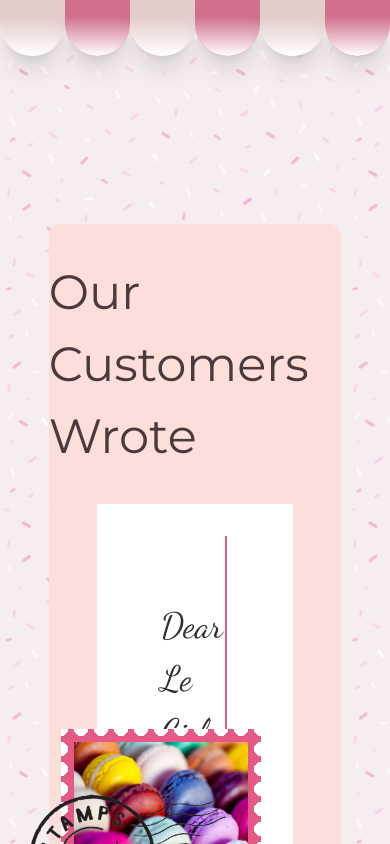
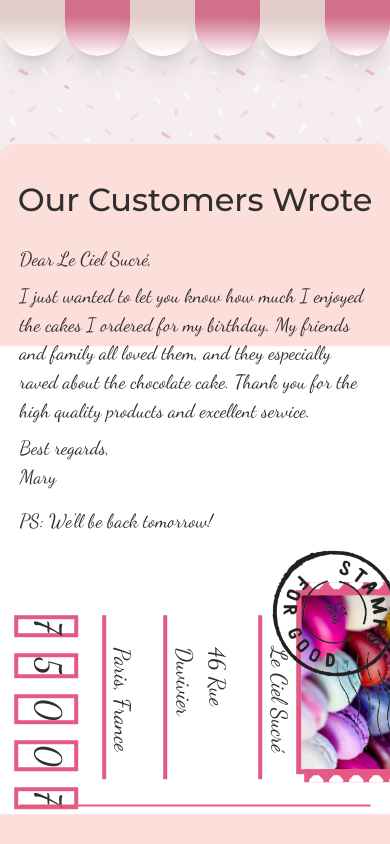
Before and after one commit to Pizzaboi87/pastry-shop-website, a React (Vite) app: page /reviews in a window 390 px wide. Shown: the top 844 px of the page. Built offline with nearby package versions, Linux system fonts and the light colour scheme; some icons are missing.

Commit message:
started to create responsivity for postcard

```diff
--- a/src/components/Postcard.jsx
+++ b/src/components/Postcard.jsx
@@ -3,29 +3,29 @@ import { stampStyle } from "../styles";
 
 const Postcard = () => {
 	return (
-		<div className="w-full px-12">
-			<div className="grid w-full bg-white grid-cols-2 mb-16">
-				<div className="border-r-2 border-logopink my-8 py-8 px-16">
-					<p className="font-letter text-text text-[2.2rem] my-8">
+		<div className="rotate-90 md:rotate-0 w-full md:px-12">
+			<div className="grid md:w-full w-[120%] bg-white grid-cols-2 md:mb-16">
+				<div className="-rotate-90 w-[90vw] md:w-auto h-auto md:rotate-0 md:border-r-2 border-b-2 md:border-b-0 border-logopink md:my-4 md:px-16 md:py-4">
+					<p className="font-letter text-text md:text-[2.2rem] text-[1.2rem] md:my-8 my-2">
 						Dear Le Ciel Sucré,
 					</p>
-					<p className="font-letter text-text text-[2.2rem] mb-8">
+					<p className="font-letter text-text md:text-[2.2rem] text-[1.2rem] md:mb-8 my-2">
 						I just wanted to let you know how much I enjoyed the cakes I ordered
 						for my birthday. My friends and family all loved them, and they
 						especially raved about the chocolate cake. Thank you for the high
 						quality products and excellent service.
 					</p>
-					<p className="font-letter text-text text-[2.2rem] mb-16">
+					<p className="font-letter text-text md:text-[2.2rem] text-[1.2rem] md:mb-16 mb-4">
 						Best regards,
 						<br />
 						Mary
 					</p>
-					<p className="font-letter text-text text-[2.2rem]">
+					<p className="font-letter text-text md:text-[2.2rem] text-[1.2rem]">
 						PS: We'll be back tomorrow!
 					</p>
 				</div>
 
-				<div className="w-full h-full flex flex-col items-center justify-around pb-48">
+				<div className="w-full h-full flex flex-col items-center pb-24 pt-8">
 					<div
 						className="w-[12.5rem] h-[10rem] relative self-end mr-8"
 						style={stampStyle}
@@ -37,30 +37,34 @@ const Postcard = () => {
 							className="absolute w-full bottom-[-2rem] left-[-2rem]"
 						/>
 					</div>
-					<div className="w-[80%] border-b-4 border-logopink">
-						<p className="font-letter text-text text-[2.7rem] ml-8">
+					<div className="h-[75%] w-full flex flex-col items-center justify-center gap-6">
+						<div className="w-[70%] border-b-4 border-logopink">
+							<p className="font-letter text-text md:text-[2.7rem] text-[1.4rem] ml-8">
 								Le Ciel Sucré
 							</p>
 						</div>
-					<div className="w-[80%] border-b-4 border-logopink">
-						<p className="font-letter text-text text-[2.7rem] ml-8">
+						<div className="w-[70%] border-b-4 border-logopink">
+							<p className="font-letter text-text md:text-[2.7rem] text-[1.4rem] ml-8">
 								46 Rue Duvivier
 							</p>
 						</div>
-					<div className="w-[80%] border-b-4 border-logopink">
-						<p className="font-letter text-text text-[2.7rem] ml-8">
+						<div className="w-[70%] border-b-4 border-logopink">
+							<p className="font-letter text-text md:text-[2.7rem] text-[1.4rem] ml-8">
 								Paris, France
 							</p>
 						</div>
-					<div className="w-[80%] flex gap-4">
+						<div className="w-[70%] flex gap-4">
 							{[7, 5, 0, 0, 7].map((number, index) => (
 								<div
 									key={index}
 									className="border-4 border-logopink w-[3rem] h-[4rem] text-center"
 								>
-								<p className="font-letter text-text text-[2.2rem]">{number}</p>
+									<p className="font-letter text-text text-[2.2rem]">
+										{number}
+									</p>
 								</div>
 							))}
+						</div>
 					</div>
 				</div>
 			</div>
--- a/src/pages/Reviews.jsx
+++ b/src/pages/Reviews.jsx
@@ -3,8 +3,8 @@ import { ReviewCard, ImageCarousel, Postcard } from "../components";
 
 const Reviews = () => {
 	return (
-		<div className="mt-56 w-[75%] flex flex-col items-center bg-pinklight rounded-xl pt-8 pb-12">
-			<h1 className="text-brown text-[3em] font-[400] mb-8">
+		<div className="md:mt-56 mt-36 3xl:w-[75%] xl:w-[95%] w-full flex flex-col items-center bg-pinklight rounded-xl pt-8 pb-12">
+			<h1 className="xl:text-[3rem] text-[2rem] text-center text-text font-[500] mb-8">
 				Our Customers Wrote
 			</h1>
 
```
Also changed, not shown: 1 other file (tests, documents, lock files or other folders). Lines whose indentation alone changed are shown as unchanged.
